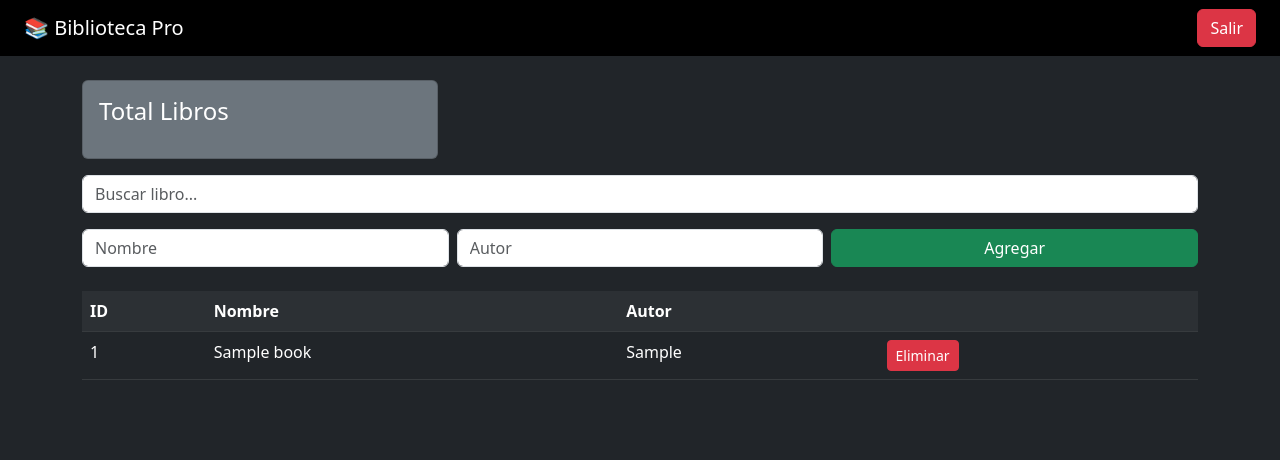
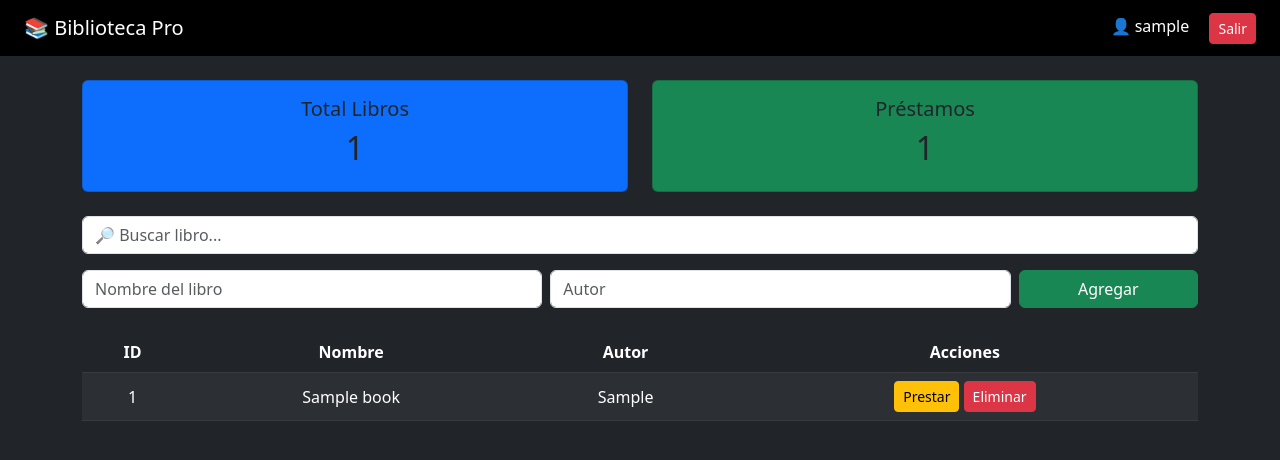
Before and after one commit to juanariasn-cmyk/proyecto-biblioteca, a Flask app: page /dashboard in a window 1280 px wide. Shown: the top 460 px of the page. Run offline with Flask 3, Linux system fonts and the light colour scheme; the visitor is signed in with stand-in values (Sample User, id 1); tables that the repository leaves empty hold one stand-in row (values such as "Sample post").

Commit message:
Update dashboard.html

```diff
--- a/web_app/templates/dashboard.html
+++ b/web_app/templates/dashboard.html
@@ -2,27 +2,26 @@
 <html>
 <head>
     <title>Biblioteca Pro</title>
+    <meta name="viewport" content="width=device-width, initial-scale=1">
+
+    <!-- Bootstrap -->
     <link href="https://cdn.jsdelivr.net/npm/bootstrap@5.3.0/dist/css/bootstrap.min.css" rel="stylesheet">
 </head>
 
 <body class="bg-dark text-white">
 
+<!-- NAVBAR -->
 <nav class="navbar navbar-dark bg-black px-4">
     <span class="navbar-brand">📚 Biblioteca Pro</span>
-    <a href="/logout" class="btn btn-danger">Salir</a>
+    <div>
+        <span class="me-3">👤 {{ session['user'] }}</span>
+        <a href="/logout" class="btn btn-danger btn-sm">Salir</a>
+    </div>
 </nav>
 
 <div class="container mt-4">
 
-    <div class="row mb-3">
-        <div class="col-md-4">
-            <div class="card bg-secondary text-white p-3">
-                <h4>Total Libros</h4>
-                <h2>{{ total }}</h2>
-            </div>
-        </div>
-    </div>
-
+    <!-- MENSAJES -->
     {% with messages = get_flashed_messages() %}
         {% if messages %}
             <div class="alert alert-success">
@@ -31,41 +30,70 @@
         {% endif %}
     {% endwith %}
 
+    <!-- STATS -->
+    <div class="row mb-4">
+        <div class="col-md-6">
+            <div class="card bg-primary p-3 text-center">
+                <h5>Total Libros</h5>
+                <h2>{{ total_libros }}</h2>
+            </div>
+        </div>
+
+        <div class="col-md-6">
+            <div class="card bg-success p-3 text-center">
+                <h5>Préstamos</h5>
+                <h2>{{ total_prestamos }}</h2>
+            </div>
+        </div>
+    </div>
+
+    <!-- BUSCADOR -->
     <form action="/search" method="POST" class="mb-3">
-        <input type="text" name="query" class="form-control" placeholder="Buscar libro...">
+        <input type="text" name="query" class="form-control" placeholder="🔎 Buscar libro...">
     </form>
 
+    <!-- AGREGAR LIBRO -->
     <form action="/add" method="POST" class="row g-2 mb-4">
-        <div class="col">
-            <input type="text" name="nombre" class="form-control" placeholder="Nombre" required>
+        <div class="col-md-5">
+            <input type="text" name="nombre" class="form-control" placeholder="Nombre del libro" required>
         </div>
-        <div class="col">
+
+        <div class="col-md-5">
             <input type="text" name="autor" class="form-control" placeholder="Autor" required>
         </div>
-        <div class="col">
+
+        <div class="col-md-2">
             <button class="btn btn-success w-100">Agregar</button>
         </div>
     </form>
 
-    <table class="table table-dark table-striped">
+    <!-- TABLA -->
+    <div class="table-responsive">
+        <table class="table table-dark table-striped table-hover text-center align-middle">
+            <thead>
                 <tr>
                     <th>ID</th>
                     <th>Nombre</th>
                     <th>Autor</th>
-            <th></th>
+                    <th>Acciones</th>
                 </tr>
+            </thead>
 
+            <tbody>
                 {% for libro in libros %}
                 <tr>
                     <td>{{ libro[0] }}</td>
                     <td>{{ libro[1] }}</td>
                     <td>{{ libro[2] }}</td>
                     <td>
+                        <a href="/prestar/{{ libro[0] }}" class="btn btn-warning btn-sm">Prestar</a>
                         <a href="/delete/{{ libro[0] }}" class="btn btn-danger btn-sm">Eliminar</a>
                     </td>
                 </tr>
                 {% endfor %}
+            </tbody>
         </table>
+    </div>
 
 </div>
 
```
Lines whose indentation alone changed are shown as unchanged.
